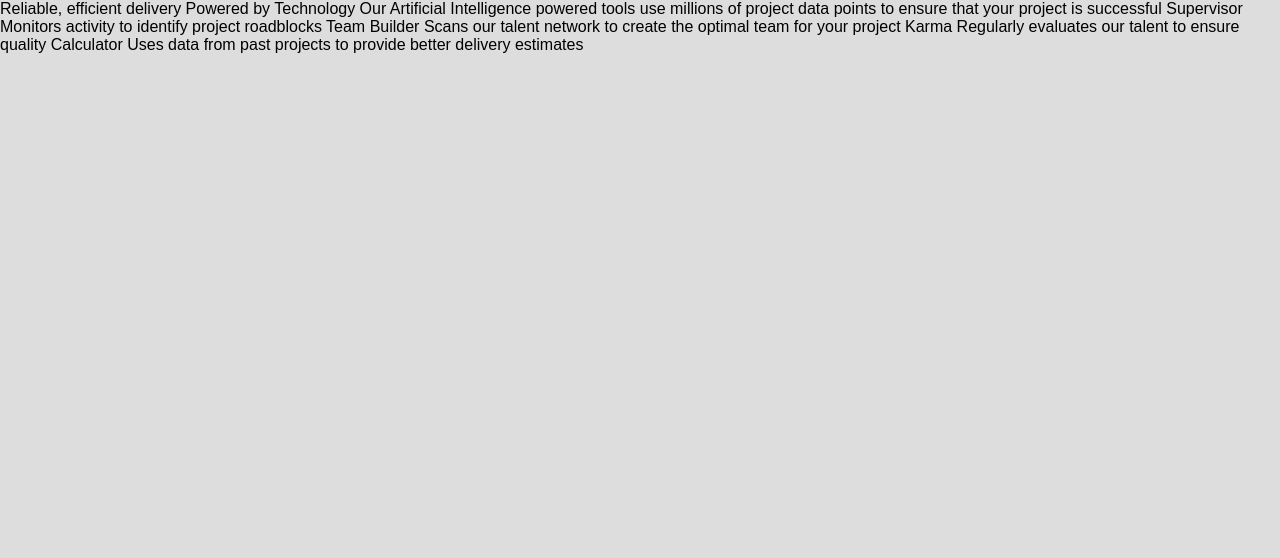
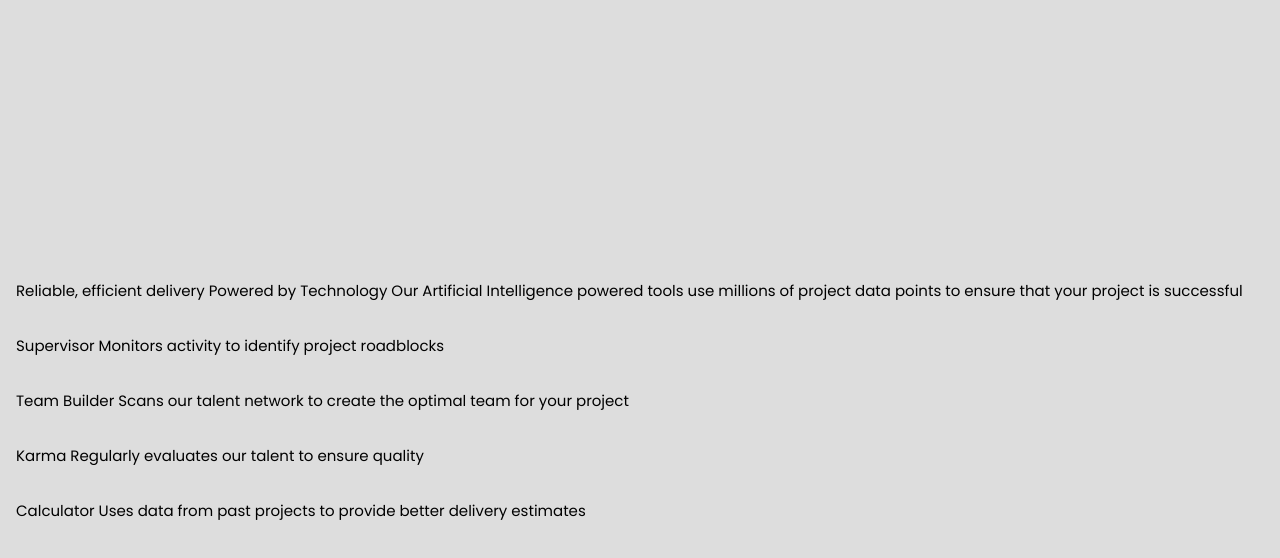
Before and after one commit to BalazsBanfi/FEM-12-Four-card-feature, a plain HTML site: page index.html in a window 1280 px wide. Drawn offline with Linux system fonts and the light colour scheme.

Commit message:
organize html base

```diff
--- a/index.html
+++ b/index.html
@@ -1,33 +1,46 @@
 <!DOCTYPE html>
 <html lang="en">
   <head>
-  <meta charset="UTF-8">
-  <meta name="viewport" content="width=device-width, initial-scale=1.0"> <!-- displays site properly based on user's device -->
+    <meta charset="UTF-8" />
+    <meta name="viewport" content="width=device-width, initial-scale=1.0" />
+    <!-- displays site properly based on user's device -->
     <link rel="stylesheet" href="style.css" />
-
-  <link rel="icon" type="image/png" sizes="32x32" href="./images/favicon-32x32.png">
+    <link rel="preconnect" href="https://fonts.googleapis.com" />
+    <link rel="preconnect" href="https://fonts.gstatic.com" crossorigin />
+    <link
+      href="https://fonts.googleapis.com/css2?family=Poppins:wght@200;400;600&display=swap"
+      rel="stylesheet"
+    />
+    <link
+      rel="icon"
+      type="image/png"
+      sizes="32x32"
+      href="./images/favicon-32x32.png"
+    />
 
     <title>Four card feature section</title>
   </head>
   <body>
-
-  Reliable, efficient delivery
-  Powered by Technology
-
-  Our Artificial Intelligence powered tools use millions of project data points
-  to ensure that your project is successful
-
-  Supervisor
-  Monitors activity to identify project roadblocks
-
-  Team Builder
-  Scans our talent network to create the optimal team for your project
-
-  Karma
-  Regularly evaluates our talent to ensure quality
-
-  Calculator
-  Uses data from past projects to provide better delivery estimates
-
+    <main>
+      <div class="title">
+        Reliable, efficient delivery Powered by Technology Our Artificial
+        Intelligence powered tools use millions of project data points to ensure
+        that your project is successful
+      </div>
+      <div class="card lBlue">
+        Supervisor Monitors activity to identify project roadblocks
+      </div>
+      <div class="card red">
+        Team Builder Scans our talent network to create the optimal team for
+        your project
+      </div>
+      <div class="card orange">
+        Karma Regularly evaluates our talent to ensure quality
+      </div>
+      <div class="card dBlue">
+        Calculator Uses data from past projects to provide better delivery
+        estimates
+      </div>
+    </main>
   </body>
 </html>
--- a/style.css
+++ b/style.css
@@ -25,8 +25,8 @@ body {
   display: grid;
   place-items: center;
   text-align: left;
-  font-size: 16px;
-  font-family: "League Spartan", sans-serif;
+  font-size: 15px;
+  font-family: "Poppins", sans-serif;
 }
 
 main {
@@ -44,28 +44,21 @@ main {
 ***Title section***
 *******************/
 
-
 /********************
 ***Ratings section***
 ********************/
-
 
 /*******************
 ***Bottom section***
 *******************/
 
-
-
 /*****************
 ***User section***
 *****************/
-
-
 
 /************************
 ***Media query section***
 ************************/
 
 @media screen and (min-width: 875px) {
-
 }
```
Lines whose indentation alone changed are shown as unchanged.
